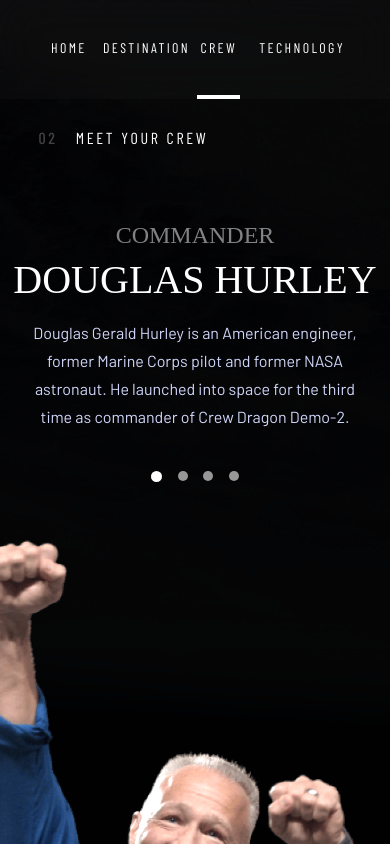
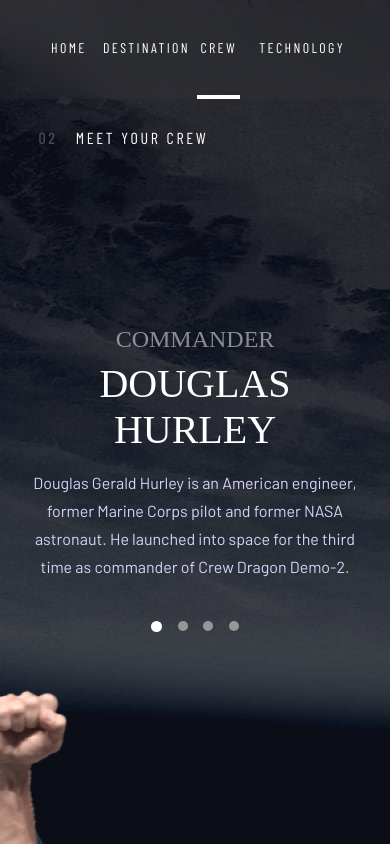
Before and after one commit to Zansuken/space-tourism, a React (Create React App) app: page /crew in a window 390 px wide. Shown: the top 844 px of the page. Built offline with nearby package versions, Linux system fonts and the light colour scheme; a web font is replaced by a local one.

Commit message:
fix(responsive): tried responsive

```diff
--- a/src/styles/app.scss
+++ b/src/styles/app.scss
@@ -9,8 +9,25 @@
 body {
     background-repeat: no-repeat;
     background-size: cover;
-    background-position: top;
-    height: 100vh;
+    background-position: center center;
+    background-attachment: fixed;
+    &.bg-technology, &.bg-destinations {
+        @media (min-height: 375px) {
+            h2 {
+                margin-bottom: 0;
+            }
+        }
+        @media (min-height: 813px) {
+            h2 {
+                margin-bottom: 0;
+            }
+        }
+    }
+    &.bg-home {
+        @media (max-height: 768px) {
+            height: fit-content;
+        }
+    }
     @media (max-width: 375px) {
         background-image: url(../../public/assets/home/background-home-mobile.jpg);
         object-position: center;
@@ -20,7 +37,7 @@
             background-image: url(../../public/assets/destination/background-destination-mobile.jpg);
         }
         &.bg-crew {
-            background: linear-gradient(rgba(0, 0, 0, 0.2), rgba(0, 0, 0, 0.7)), url(../../public/assets/crew/background-crew-mobile.jpg);
+            background: url(../../public/assets/crew/background-crew-mobile.jpg);
         }
         &.bg-technology {
             background-image: url(../../public/assets/technology/background-technology-mobile.jpg);
@@ -40,12 +57,10 @@
             background-image: url(../../public/assets/destination/background-destination-tablet.jpg);
         }
         &.bg-crew {
-            background: linear-gradient(rgba(0, 0, 0, 0.8), rgba(0, 0, 0, 1)), url(../../public/assets/crew/background-crew-tablet.jpg);
-            height: 100%;
+            background: url(../../public/assets/crew/background-crew-tablet.jpg);
         }
         &.bg-technology {
             background-image: url(../../public/assets/technology/background-technology-tablet.jpg);
-            // height: 100%;
             background-size: cover;
         }
     }
@@ -53,17 +68,17 @@
         background-image: url(../../public/assets/home/background-home-desktop.jpg);
         background-position: top;
         background-size: cover;
+        background-repeat: no-repeat;
         &.bg-destinations {
             background-image: url(../../public/assets/destination/background-destination-desktop.jpg);
         }
         &.bg-crew {
-            background: linear-gradient(rgba(0, 0, 0, 0.2), rgba(0, 0, 0, 0.7)), url(../../public/assets/crew/background-crew-desktop.jpg);
+            background: url(../../public/assets/crew/background-crew-desktop.jpg);
             background-size: cover;
 
         }
         &.bg-technology {
             background-image: url(../../public/assets/technology/background-technology-desktop.jpg);
-            height: 100vh;
         }
     }
 }
--- a/src/styles/pages/crew.scss
+++ b/src/styles/pages/crew.scss
@@ -41,6 +41,7 @@
         }
     }
     .datas-crew-wrapper {
+
         @media (min-width: 376px) {
             display: flex;
             flex-direction: column-reverse;
@@ -49,11 +50,7 @@
             width: fit-content;
             display: flex;
             justify-content: start;
-            padding-left: 165.5px;
-            gap: 120px;
-        }
-        @media (min-width: 1080px) {
-
+            gap: 80px;
         }
     }
     .crew-nav {
@@ -147,6 +144,7 @@
             h1 {
                 font-size: 40px;
                 line-height: 46px;
+                max-width: 327px;
             }
             p {
                 padding: 0;
@@ -178,5 +176,15 @@
                 height: 160px;
             }
         }
+        @media (min-height: 375px) {
+            span {
+                margin-top: 0;
+            }
+        }
+        @media (min-height: 813px) {
+            span {
+                margin-top: 104px;
+            }
+        }
     }
 }
--- a/src/styles/pages/home.scss
+++ b/src/styles/pages/home.scss
@@ -3,6 +3,9 @@
         display: flex;
         justify-content: space-between;
         padding-right: 165px;
+    }
+    @media (min-height: 375px) and (max-height: 811px) {
+        gap: 70px;
     }
     .home-intro {
         color: #D0D6F9;
--- a/src/styles/pages/technology.scss
+++ b/src/styles/pages/technology.scss
@@ -3,10 +3,10 @@
         display: flex;
         flex-direction: row-reverse;
         justify-content: space-between;
-        // padding-left: 165px;
+        position: relative;
     }
     .technology-img {
-        width: calc(100vw + 5px);
+        width: 100vw;
         object-fit: cover;
         object-position: center;
         @media (min-width: 768px) {
@@ -14,13 +14,16 @@
             max-width: 100%;
             height: auto;
         }
+
     }
     .nav-infos-wrapper {
         @media (min-width: 768px) {
             display: flex;
             padding-top: 137px;
-            position: relative;
-            left: 165px;
+            padding-left: 165px;
+        }
+        @media (min-width: 768px) and (max-width: 981px) {
+            flex-direction: column;
         }
         .tech-nav {
             width: 100vw;
@@ -41,6 +44,9 @@
                     justify-content: unset;
                     gap: 32px;
                     margin: 0;
+                }
+                @media (min-width: 768px) and (max-width: 981px) {
+                    flex-direction: row;
                 }
                 input[type='radio'] {
                     appearance: none;
@@ -72,6 +78,10 @@
                         line-height: 37px;
                         left: calc(-25% - 0.3em);
                         top: calc(-50% + 0.45em);
+                    }
+                    @media (min-width: 768px) and (max-width: 981px) {
+                        left: 40%;
+                        top: calc(-65% + 0.5em);
                     }
                 }
             }
```
